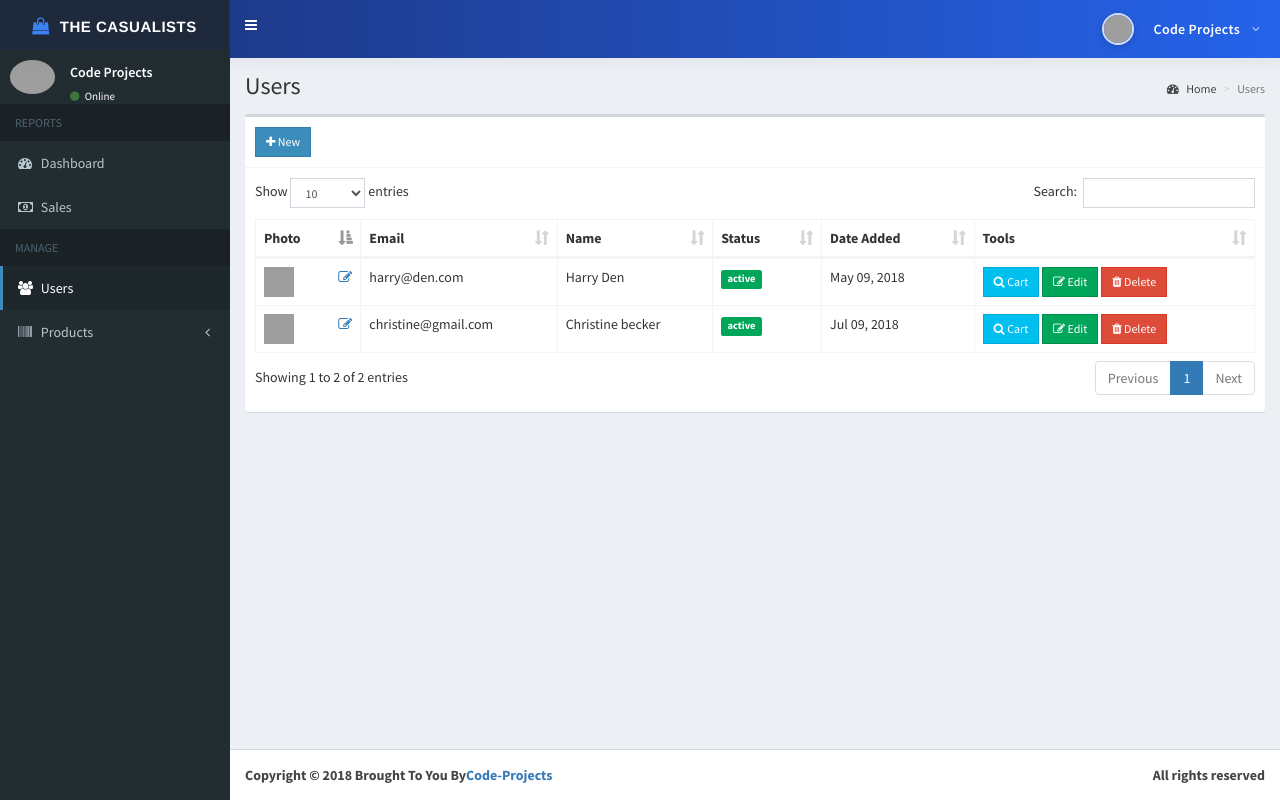
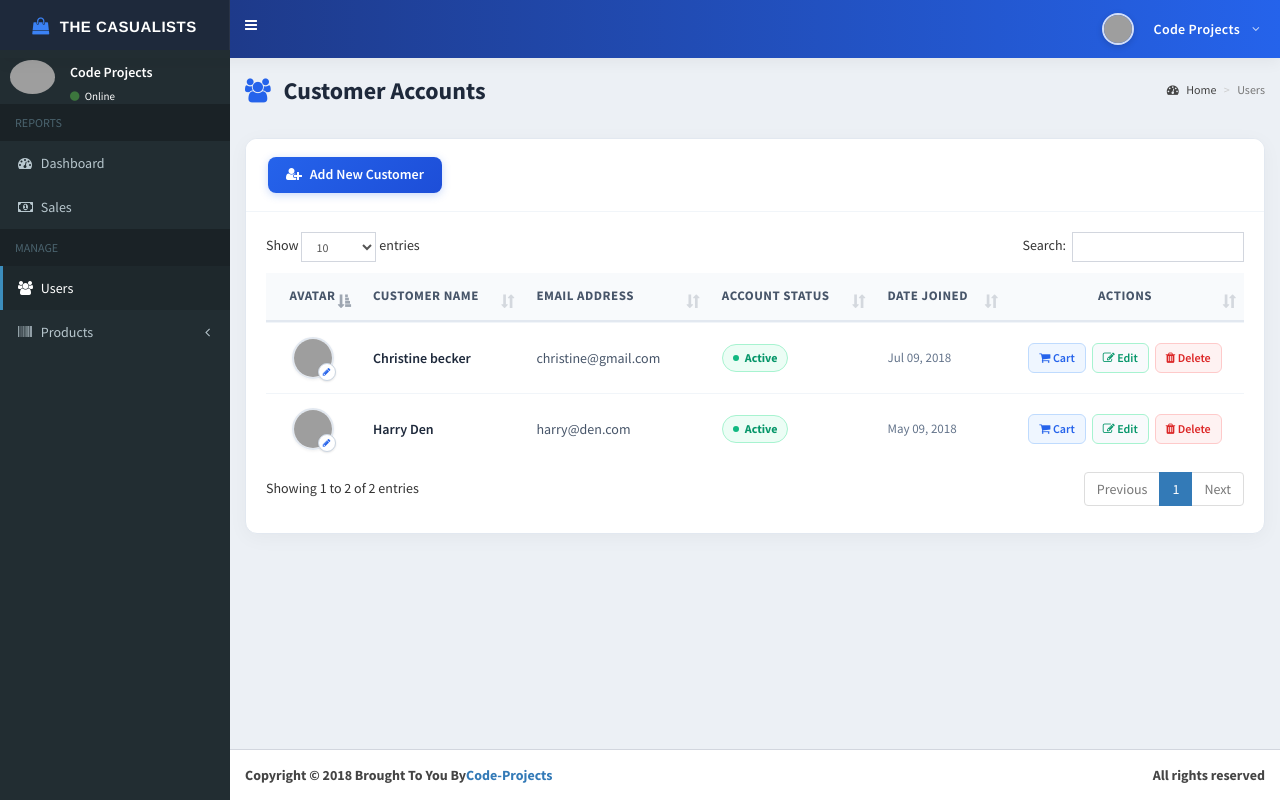
Before and after one commit to GRRifat/ECOMMERCE-project-php, a PHP site: page /ecommerce/admin/users.php in a window 1280 px wide. Run offline with PHP 8.4, Linux system fonts and the light colour scheme; a user stored in the database is signed in; data comes from the database, SQL or seed files in the repository; some libraries are stand-ins or nearby versions; grey boxes are pictures that could not be loaded.

Commit message:
Code and Design Update

```diff
--- a/admin/users.php
+++ b/admin/users.php
@@ -1,5 +1,185 @@
 <?php include 'includes/session.php'; ?>
 <?php include 'includes/header.php'; ?>
+
+<!-- Custom Modern Styles for User Management -->
+<style>
+  .content-header h1 {
+    font-weight: 700;
+    color: #1e293b;
+    margin-bottom: 4px;
+  }
+  .user-box {
+    border-radius: 12px;
+    border: 1px solid #e2e8f0;
+    box-shadow: 0 4px 20px rgba(0, 0, 0, 0.04);
+    background: #ffffff;
+    overflow: hidden;
+  }
+  .user-box .box-header {
+    background: #ffffff;
+    padding: 18px 22px;
+    border-bottom: 1px solid #f1f5f9;
+  }
+  .btn-add-user {
+    height: 36px;
+    border-radius: 8px;
+    font-weight: 600;
+    padding: 7px 18px;
+    background: linear-gradient(135deg, #2563eb 0%, #1d4ed8 100%);
+    border: none;
+    box-shadow: 0 2px 8px rgba(37, 99, 235, 0.25);
+    transition: all 0.2s ease;
+    color: #ffffff !important;
+  }
+  .btn-add-user:hover {
+    transform: translateY(-1px);
+    box-shadow: 0 4px 12px rgba(37, 99, 235, 0.35);
+  }
+  /* Modern Clean Table */
+  #example1 {
+    border-collapse: separate;
+    border-spacing: 0;
+    width: 100% !important;
+  }
+  #example1 thead th {
+    background: #f8fafc;
+    color: #475569;
+    font-size: 13px;
+    font-weight: 700;
+    text-transform: uppercase;
+    letter-spacing: 0.5px;
+    border-top: none;
+    border-bottom: 2px solid #e2e8f0;
+    padding: 14px 14px;
+  }
+  #example1 tbody td {
+    padding: 14px 14px;
+    vertical-align: middle;
+    border-top: 1px solid #f1f5f9;
+    color: #334155;
+    font-size: 14px;
+  }
+  #example1 tbody tr:hover {
+    background-color: #f8fafc;
+  }
+  /* Avatar & Edit Bubble */
+  .user-avatar-wrap {
+    position: relative;
+    display: inline-block;
+    width: 42px;
+    height: 42px;
+  }
+  .user-avatar-wrap img {
+    width: 42px;
+    height: 42px;
+    border-radius: 50%;
+    object-fit: cover;
+    border: 2px solid #e2e8f0;
+    box-shadow: 0 1px 3px rgba(0,0,0,0.06);
+  }
+  .user-avatar-wrap .avatar-edit-overlay {
+    position: absolute;
+    bottom: -2px;
+    right: -2px;
+    background: #ffffff;
+    border: 1px solid #cbd5e1;
+    border-radius: 50%;
+    width: 18px;
+    height: 18px;
+    display: flex;
+    align-items: center;
+    justify-content: center;
+    font-size: 9px;
+    color: #2563eb;
+    box-shadow: 0 1px 2px rgba(0,0,0,0.1);
+  }
+  /* Status Badges */
+  .badge-status {
+    display: inline-flex;
+    align-items: center;
+    gap: 6px;
+    padding: 4px 10px;
+    border-radius: 20px;
+    font-size: 12px;
+    font-weight: 700;
+  }
+  .status-active {
+    background: #ecfdf5;
+    color: #059669;
+    border: 1px solid #a7f3d0;
+  }
+  .status-unverified {
+    background: #fef2f2;
+    color: #dc2626;
+    border: 1px solid #fecaca;
+  }
+  .status-dot {
+    width: 6px;
+    height: 6px;
+    border-radius: 50%;
+  }
+  .status-active .status-dot { background: #10b981; }
+  .status-unverified .status-dot { background: #ef4444; }
+  .btn-activate-trigger {
+    display: inline-flex;
+    align-items: center;
+    justify-content: center;
+    width: 26px;
+    height: 26px;
+    border-radius: 6px;
+    background: #ecfdf5;
+    color: #059669;
+    border: 1px solid #a7f3d0;
+    margin-left: 6px;
+    transition: all 0.2s;
+  }
+  .btn-activate-trigger:hover {
+    background: #059669;
+    color: #ffffff;
+  }
+  /* Actions */
+  .btn-action-group {
+    display: inline-flex;
+    gap: 6px;
+  }
+  .btn-tbl-cart {
+    background: #eff6ff;
+    color: #2563eb;
+    border: 1px solid #bfdbfe;
+    border-radius: 6px;
+    font-weight: 600;
+    padding: 5px 10px;
+  }
+  .btn-tbl-cart:hover {
+    background: #2563eb;
+    color: #ffffff;
+  }
+  .btn-tbl-edit {
+    background: #f8fafc;
+    color: #059669;
+    border: 1px solid #a7f3d0;
+    border-radius: 6px;
+    font-weight: 600;
+    padding: 5px 10px;
+  }
+  .btn-tbl-edit:hover {
+    background: #059669;
+    color: #ffffff;
+  }
+  .btn-tbl-delete {
+    background: #fef2f2;
+    color: #dc2626;
+    border: 1px solid #fecaca;
+    border-radius: 6px;
+    font-weight: 600;
+    padding: 5px 10px;
+  }
+  .btn-tbl-delete:hover {
+    background: #dc2626;
+    color: #ffffff;
+  }
+</style>
+
 <body class="hold-transition skin-blue sidebar-mini">
 <div class="wrapper">
 
@@ -9,11 +189,11 @@
   <!-- Content Wrapper. Contains page content -->
   <div class="content-wrapper">
     <!-- Content Header (Page header) -->
-    <section class="content-header">
+    <section class="content-header" style="padding-top: 20px; padding-bottom: 15px;">
       <h1>
-        Users
+        <i class="fa fa-users" style="color: #2563eb; margin-right: 8px;"></i> Customer Accounts
       </h1>
-      <ol class="breadcrumb">
+      <ol class="breadcrumb" style="padding-top: 8px;">
         <li><a href="#"><i class="fa fa-dashboard"></i> Home</a></li>
         <li class="active">Users</li>
       </ol>
@@ -24,7 +204,7 @@
       <?php
         if(isset($_SESSION['error'])){
           echo "
-            <div class='alert alert-danger alert-dismissible'>
+            <div class='alert alert-danger alert-dismissible' style='border-radius: 8px;'>
               <button type='button' class='close' data-dismiss='alert' aria-hidden='true'>&times;</button>
               <h4><i class='icon fa fa-warning'></i> Error!</h4>
               ".$_SESSION['error']."
@@ -34,7 +214,7 @@
         }
         if(isset($_SESSION['success'])){
           echo "
-            <div class='alert alert-success alert-dismissible'>
+            <div class='alert alert-success alert-dismissible' style='border-radius: 8px;'>
               <button type='button' class='close' data-dismiss='alert' aria-hidden='true'>&times;</button>
               <h4><i class='icon fa fa-check'></i> Success!</h4>
               ".$_SESSION['success']."
@@ -43,50 +223,75 @@
           unset($_SESSION['success']);
         }
       ?>
+
       <div class="row">
         <div class="col-xs-12">
-          <div class="box">
+          <div class="box user-box">
             <div class="box-header with-border">
-              <a href="#addnew" data-toggle="modal" class="btn btn-primary btn-sm btn-flat"><i class="fa fa-plus"></i> New</a>
+              <a href="#addnew" data-toggle="modal" class="btn btn-add-user">
+                <i class="fa fa-user-plus" style="margin-right: 5px;"></i> Add New Customer
+              </a>
             </div>
-            <div class="box-body">
-              <table id="example1" class="table table-bordered">
+
+            <div class="box-body" style="padding: 20px;">
+              <table id="example1" class="table table-hover">
                 <thead>
-                  <th>Photo</th>
-                  <th>Email</th>
-                  <th>Name</th>
-                  <th>Status</th>
-                  <th>Date Added</th>
-                  <th>Tools</th>
+                  <th width="65px" class="text-center">Avatar</th>
+                  <th>Customer Name</th>
+                  <th>Email Address</th>
+                  <th>Account Status</th>
+                  <th>Date Joined</th>
+                  <th class="text-center" width="210px">Actions</th>
                 </thead>
                 <tbody>
                   <?php
                     $conn = $pdo->open();
 
                     try{
-                      $stmt = $conn->prepare("SELECT * FROM users WHERE type=:type");
+                      $stmt = $conn->prepare("SELECT * FROM users WHERE type=:type ORDER BY created_on DESC");
                       $stmt->execute(['type'=>0]);
                       foreach($stmt as $row){
                         $image = (!empty($row['photo'])) ? '../images/'.$row['photo'] : '../images/profile.jpg';
-                        $status = ($row['status']) ? '<span class="label label-success">active</span>' : '<span class="label label-danger">not verified</span>';
-                        $active = (!$row['status']) ? '<span class="pull-right"><a href="#activate" class="status" data-toggle="modal" data-id="'.$row['id'].'"><i class="fa fa-check-square-o"></i></a></span>' : '';
+
+                        $status_badge = ($row['status'])
+                          ? '<span class="badge-status status-active"><span class="status-dot"></span> Active</span>'
+                          : '<span class="badge-status status-unverified"><span class="status-dot"></span> Unverified</span>';
+
+                        $active_action = (!$row['status'])
+                          ? '<a href="#activate" class="status btn-activate-trigger" data-toggle="modal" data-id="'.$row['id'].'" title="Verify Account"><i class="fa fa-check"></i></a>'
+                          : '';
+
                         echo "
                           <tr>
+                            <td align='center'>
+                              <div class='user-avatar-wrap'>
+                                <img src='".$image."'>
+                                <a href='#edit_photo' class='photo avatar-edit-overlay' data-toggle='modal' data-id='".$row['id']."' title='Change Photo'>
+                                  <i class='fa fa-pencil'></i>
+                                </a>
+                              </div>
+                            </td>
+                            <td style='font-weight: 600; color: #1e293b;'>".htmlspecialchars($row['firstname'].' '.$row['lastname'])."</td>
+                            <td style='color: #475569;'>".htmlspecialchars($row['email'])."</td>
                             <td>
-                              <img src='".$image."' height='30px' width='30px'>
-                              <span class='pull-right'><a href='#edit_photo' class='photo' data-toggle='modal' data-id='".$row['id']."'><i class='fa fa-edit'></i></a></span>
+                              <div style='display: inline-flex; align-items: center;'>
+                                ".$status_badge."
+                                ".$active_action."
+                              </div>
                             </td>
-                            <td>".$row['email']."</td>
-                            <td>".$row['firstname'].' '.$row['lastname']."</td>
-                            <td>
-                              ".$status."
-                              ".$active."
-                            </td>
-                            <td>".date('M d, Y', strtotime($row['created_on']))."</td>
-                            <td>
-                              <a href='cart.php?user=".$row['id']."' class='btn btn-info btn-sm btn-flat'><i class='fa fa-search'></i> Cart</a>
-                              <button class='btn btn-success btn-sm edit btn-flat' data-id='".$row['id']."'><i class='fa fa-edit'></i> Edit</button>
-                              <button class='btn btn-danger btn-sm delete btn-flat' data-id='".$row['id']."'><i class='fa fa-trash'></i> Delete</button>
+                            <td style='color: #64748b; font-size: 13px;'>".date('M d, Y', strtotime($row['created_on']))."</td>
+                            <td align='center'>
+                              <div class='btn-action-group'>
+                                <a href='cart.php?user=".$row['id']."' class='btn btn-sm btn-tbl-cart' title='View Cart'>
+                                  <i class='fa fa-shopping-cart'></i> Cart
+                                </a>
+                                <button class='btn btn-sm btn-tbl-edit edit' data-id='".$row['id']."'>
+                                  <i class='fa fa-edit'></i> Edit
+                                </button>
+                                <button class='btn btn-sm btn-tbl-delete delete' data-id='".$row['id']."'>
+                                  <i class='fa fa-trash'></i> Delete
+                                </button>
+                              </div>
                             </td>
                           </tr>
                         ";
@@ -107,8 +312,8 @@
     </section>
 
   </div>
-  	<?php include 'includes/footer.php'; ?>
-    <?php include 'includes/users_modal.php'; ?>
+  <?php include 'includes/footer.php'; ?>
+  <?php include 'includes/users_modal.php'; ?>
 
 </div>
 <!-- ./wrapper -->
@@ -133,12 +338,14 @@ $(function(){
 
   $(document).on('click', '.photo', function(e){
     e.preventDefault();
+    $('#edit_photo').modal('show');
     var id = $(this).data('id');
     getRow(id);
   });
 
   $(document).on('click', '.status', function(e){
     e.preventDefault();
+    $('#activate').modal('show');
     var id = $(this).data('id');
     getRow(id);
   });
```
Also changed, not shown: images/iphone.png (added).
